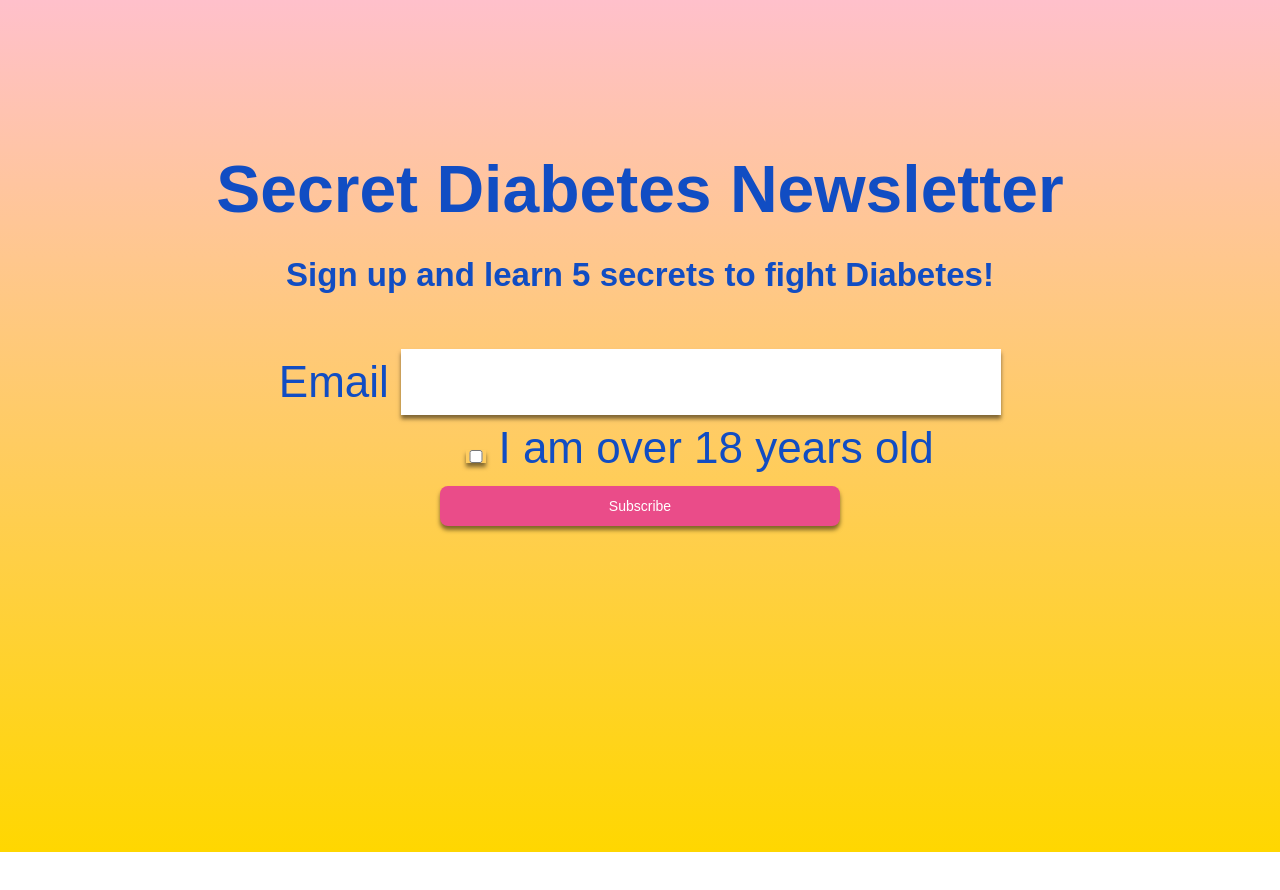
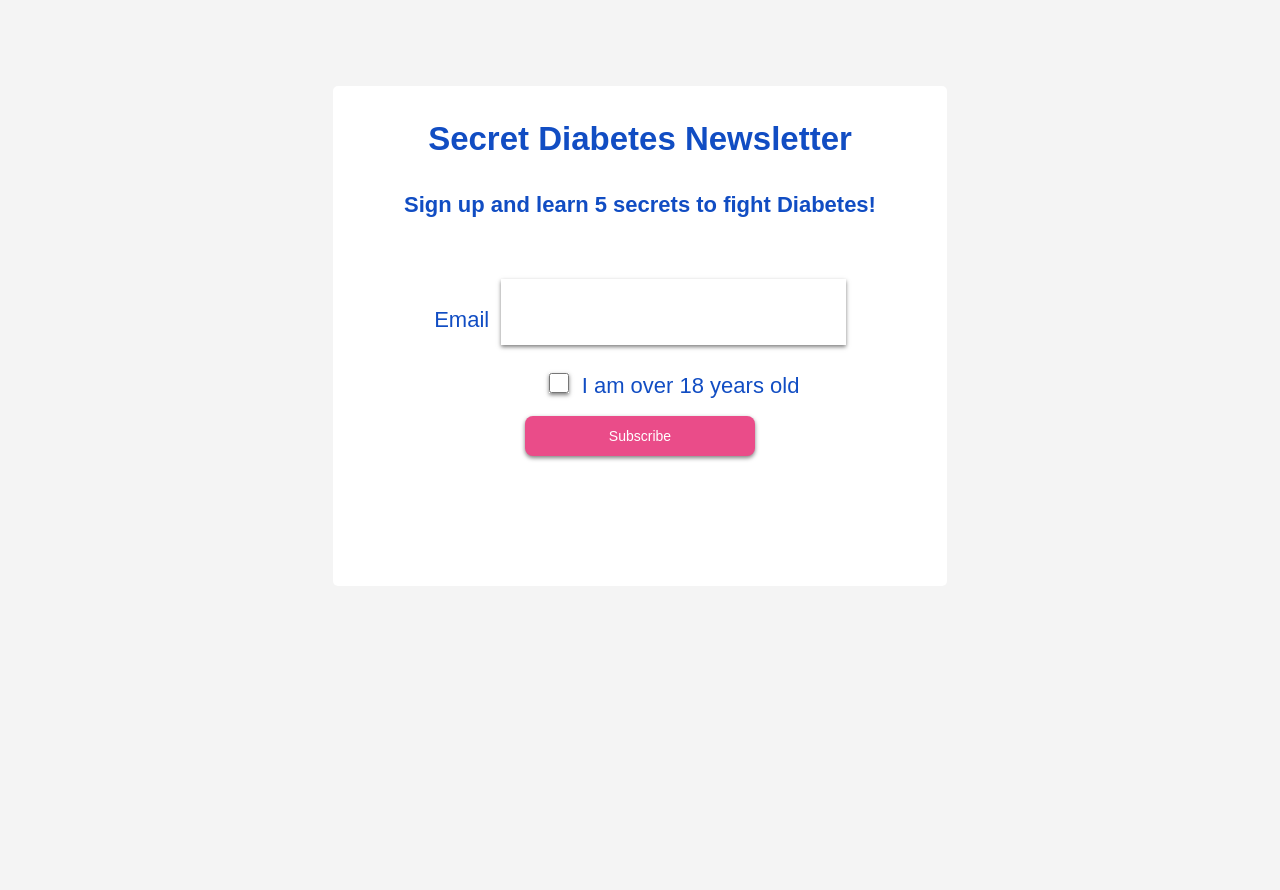
Before and after one commit to Damon718/lab3, a plain HTML site: page index.html in a window 1280 px wide. Drawn offline with nearby package versions, Linux system fonts and the light colour scheme.

Commit message:
Update screen.css

```diff
--- a/css/screen.css
+++ b/css/screen.css
@@ -211,28 +211,30 @@ body {
   font-family: 'Yanone Kaffeesatz', sans-serif;
   color: #114dc3;
   line-height: 120%;
-  background: linear-gradient(#FFC0CB, #ffd700)  ;
+  background-color: #f4f4f4;
   text-align: center;
   background-repeat:repeat-x;
 }
 #content{
-  margin-top: 150px;
-
+  background-color:#fff;
+  border-radius:5px;
+  height: 600px;
+  margin:100px 25% 0px 25%;
 }
 
 h1 {
 
   font-weight: bold;
-  font-size: 3em;
-  margin-bottom: 60px;
-
+  font-size: 2.5em;
+  margin-bottom: 40px;
+  padding-top:40px
 
 }
 
 p {
   margin-top: 20px;
   font-weight: bold;
-  font-size: 1.5em;
+  font-size: 1em;
   margin-bottom: 60px;
 }
 
@@ -240,6 +242,7 @@ p {
 form {
   max-width: 1000px;
   margin: 0 auto;
+padding: 20px;
 }
 
 li {
@@ -262,8 +265,8 @@ input {
   width: 100%;
   padding: 8px;
   margin-bottom: 15px;
+  box-shadow: 0px 2px 4px rgba(0, 0, 0, 0.5);
   box-sizing: border-box;
-  box-shadow: 0px 4px 4px rgba(0, 0, 0, 0.5);
   border: none;
 }
 
@@ -287,17 +290,32 @@ input {
 }
 #age-verification{
   width: 20px;
+  height: 20px;
 }
-@media screen and (min-width: 600px) {
+
+@media screen and (min-width: 500px) {
   #main {
     text-align: center;
     margin: 4% auto 0 auto;
-    width: 40%;
+    width: 30%;
+    background-color:#000;
+    border-radius:5px
   }
 
   input {
     width: 40%
   }
-
-
+  h1{
+    font-size: 1.5em;
+    padding-top: 20px;
+  }
+  label{
+    font-size: 0.5em;
+  }
+  #content{
+    background-color:#fff;
+    border-radius:5px;
+    height: 500px;
+    margin:60px 25% 0px 25%;
+  }
 }
```
